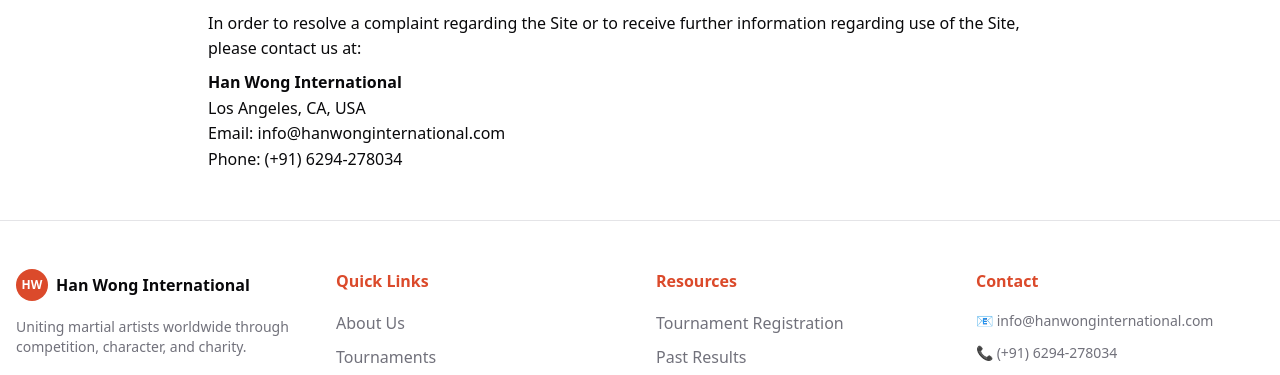
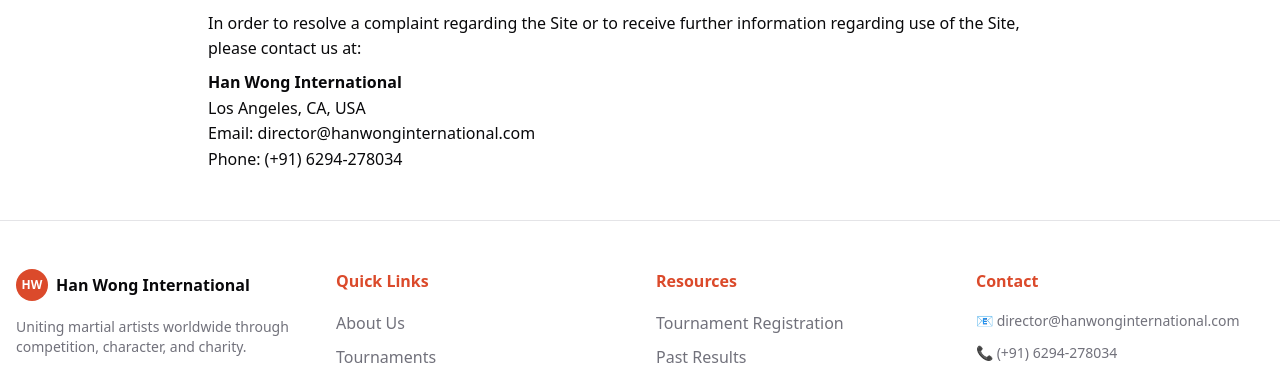
Before and after one commit to tushgaurav/hanwong, a Next.js app: page /terms-of-service in a window 1280 px wide. Shown: the part 1582-1957 px from the top of the page. Built offline with nearby package versions, Linux system fonts and the light colour scheme.

Commit message:
mail update

```diff
--- a/app/contact/page.tsx
+++ b/app/contact/page.tsx
@@ -28,7 +28,7 @@
                 </div>
                 <div>
                   <h4 className="font-semibold mb-1">Email (General)</h4>
-                  <a href="mailto:info@hanwonginternational.com" className="text-[var(--muted-foreground)] no-underline transition-colors hover:text-[var(--primary)]">info@hanwonginternational.com</a>
+                  <a href="mailto:director@hanwonginternational.com" className="text-[var(--muted-foreground)] no-underline transition-colors hover:text-[var(--primary)]">director@hanwonginternational.com</a>
                 </div>
               </div>
 
--- a/app/privacy-policy/page.tsx
+++ b/app/privacy-policy/page.tsx
@@ -66,7 +66,7 @@
           <p className="mt-2">
             <strong>Han Wong International</strong><br />
             Los Angeles, CA, USA<br />
-            Email: info@hanwonginternational.com<br />
+            Email: director@hanwonginternational.com<br />
             Phone: (+91) 6294-278034
           </p>
         </section>
--- a/app/terms-of-service/page.tsx
+++ b/app/terms-of-service/page.tsx
@@ -72,7 +72,7 @@
           <p className="mt-2">
             <strong>Han Wong International</strong><br />
             Los Angeles, CA, USA<br />
-            Email: info@hanwonginternational.com<br />
+            Email: director@hanwonginternational.com<br />
             Phone: (+91) 6294-278034
           </p>
         </section>
--- a/components/Footer.tsx
+++ b/components/Footer.tsx
@@ -68,7 +68,7 @@
         <div>
           <h4 className="font-semibold mb-4">Contact</h4>
           <ul className="list-none p-0 flex flex-col gap-3 text-[var(--muted-foreground)] text-sm">
-            <li>📧 info@hanwonginternational.com</li>
+            <li>📧 director@hanwonginternational.com</li>
             <li>📞 (+91) 6294-278034</li>
             <li>📍 Los Angeles, CA, USA</li>
           </ul>
```
